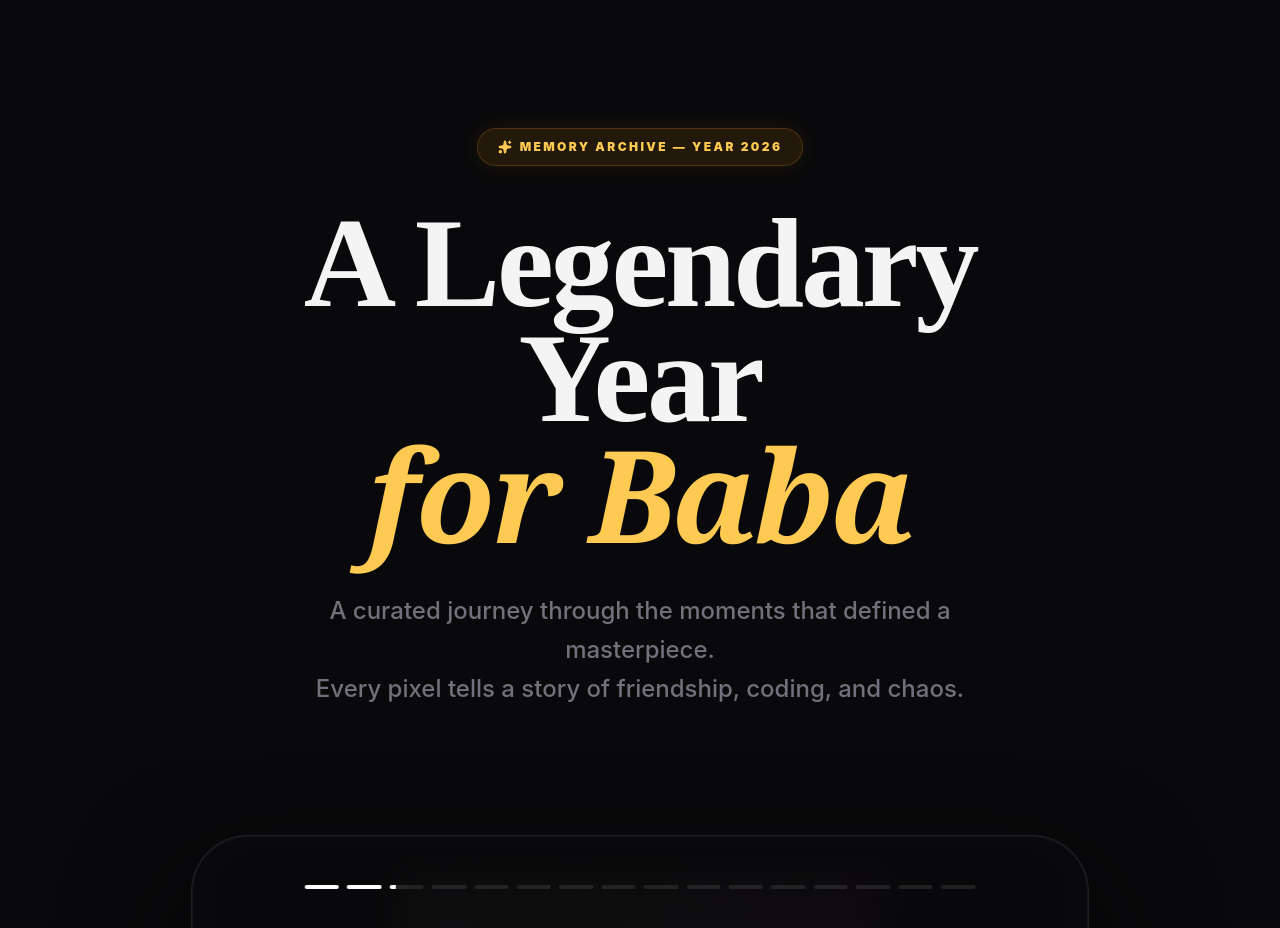
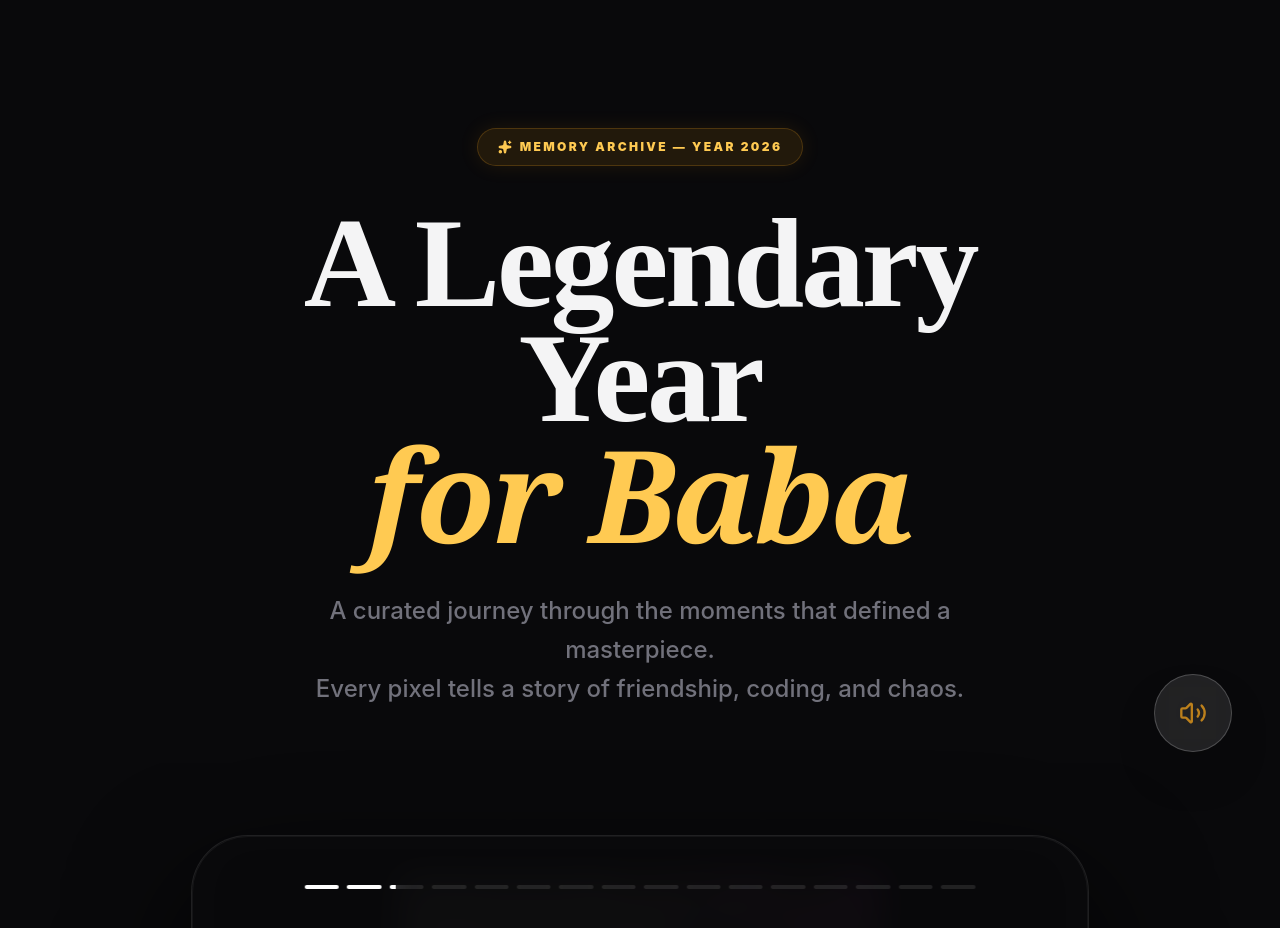
Before and after one commit to s-u-b-b-u/Birthday-Wishes, a React (Vite) app: page / in a window 1280 px wide. Shown: the top 928 px of the page. Built offline with nearby package versions, Linux system fonts and the light colour scheme.

Commit message:
Fix: Added robust music toggle and improved audio kickstart for immediate playback

```diff
--- a/src/App.jsx
+++ b/src/App.jsx
@@ -3,6 +3,7 @@ import { motion, AnimatePresence, useScroll, useSpring, useInView, useTransform
 import {
   Lock,
   Volume2,
+  VolumeX,
   Heart,
   ChevronRight,
   ChevronLeft,
@@ -93,6 +94,7 @@ const App = () => {
   const [quizAnswers, setQuizAnswers] = useState({ q1: "", q2: "", q3: "" });
   const [quizStatus, setQuizStatus] = useState("idle");
   const [activeVideo, setActiveVideo] = useState(null);
+  const [isMuted, setIsMuted] = useState(false);
 
   const heroRef = useRef(null);
   const audioRef = useRef(null);
@@ -135,21 +137,26 @@ const App = () => {
   // Global Interaction Kickstart for Audio
   useEffect(() => {
     const kickstartAudio = () => {
-      if (isHeroInView && !document.hidden) {
-        audioRef.current?.play().catch(() => { });
+      if (audioRef.current && !isMuted) {
+        audioRef.current.play().catch(() => {
+          console.log("Autoplay blocked, waiting for interaction.");
+        });
         document.removeEventListener("click", kickstartAudio);
+        document.removeEventListener("scroll", kickstartAudio);
         document.removeEventListener("touchstart", kickstartAudio);
       }
     };
 
     document.addEventListener("click", kickstartAudio);
+    document.addEventListener("scroll", kickstartAudio);
     document.addEventListener("touchstart", kickstartAudio);
 
     return () => {
       document.removeEventListener("click", kickstartAudio);
+      document.removeEventListener("scroll", kickstartAudio);
       document.removeEventListener("touchstart", kickstartAudio);
     };
-  }, [isHeroInView]);
+  }, [isMuted]);
 
   const handleQuizSubmit = (e) => {
     e.preventDefault();
@@ -177,14 +184,29 @@ const App = () => {
 
   return (
     <div className="bg-zinc-950 min-h-screen text-zinc-100 selection:bg-warm-500 selection:text-white font-sans">
-      {/* Background Audio - Preloaded for immediate playback */}
+      {/* Background Audio */}
       <audio
         ref={audioRef}
         loop
         preload="auto"
-        autoPlay
+        muted={isMuted}
         src={memoriesSong}
       />
+
+      {/* Music Toggle Control */}
+      <motion.button
+        initial={{ opacity: 0, scale: 0.5 }}
+        animate={{ opacity: 1, scale: 1 }}
+        whileHover={{ scale: 1.1 }}
+        whileTap={{ scale: 0.9 }}
+        onClick={() => setIsMuted(!isMuted)}
+        className="fixed bottom-12 right-12 z-[200] bg-white/10 backdrop-blur-2xl border border-white/20 p-6 rounded-full text-white shadow-2xl group"
+      >
+        {isMuted ? <VolumeX size={28} className="text-zinc-500" /> : <Volume2 size={28} className="text-warm-500 animate-pulse" />}
+        <div className="absolute bottom-full right-0 mb-4 bg-zinc-900 px-4 py-2 rounded-xl text-xs font-bold opacity-0 group-hover:opacity-100 transition-opacity whitespace-nowrap border border-white/10 pointer-events-none">
+          {isMuted ? "Play Memories" : "Mute Music"}
+        </div>
+      </motion.button>
 
       <section ref={heroRef} className="py-24 md:py-32 flex flex-col items-center justify-center min-h-screen px-6 overflow-hidden">
         {/* Top Header Section */}
```
